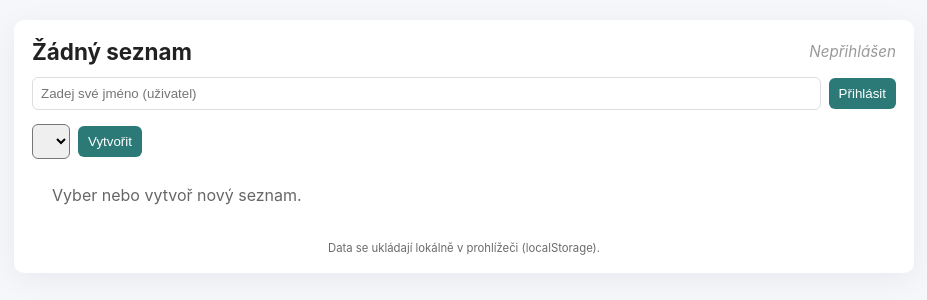
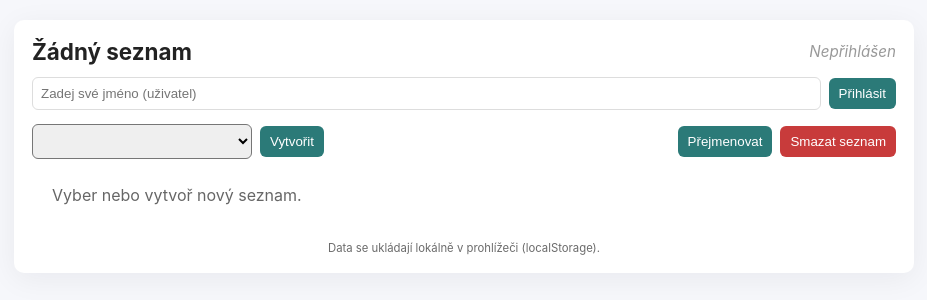
Before and after one commit to kofronadam/frontend-u2, a React (Vite) app: page / in a window 1280 px wide. Shown: the top 300 px of the page, without its empty margins (176-1103 px from the left). Built offline with nearby package versions, Linux system fonts and the light colour scheme.

Commit message:
uprava tlačítek prejmenovat a odebrat

```diff
--- a/src/components/Lists.jsx
+++ b/src/components/Lists.jsx
@@ -1,5 +1,5 @@
 import React, { useState, useEffect } from 'react'
-import Modal from './modal.jsx'
+import Modal from './Modal'
 
 export default function Lists({
   lists,
@@ -15,12 +15,12 @@ export default function Lists({
   const [newName, setNewName] = useState('')
   const [showCreateModal, setShowCreateModal] = useState(false)
 
-  // nové stavy pro rename modal
+
   const [showRenameModal, setShowRenameModal] = useState(false)
   const [renameValue, setRenameValue] = useState('')
 
   useEffect(() => {
-    // když se změní currentList, nastavíme výchozí hodnotu pro rename modal
+
     if (currentList) setRenameValue(currentList.name || '')
     else setRenameValue('')
   }, [currentList])
@@ -60,8 +60,14 @@ export default function Lists({
 
   return (
     <section style={{ marginTop: 14, marginBottom: 6 }}>
-      <div style={{ display: 'flex', gap: 8, alignItems: 'center' }}>
-        <select value={selectedId || ''} onChange={e => onSelect(e.target.value)} style={{ padding: 8, borderRadius: 6 }}>
+      {/* Hlavní řádek: levá část (select + Vytvořit) a pravá část (Přejmenovat / Smazat) */}
+      <div style={{ display: 'flex', justifyContent: 'space-between', alignItems: 'center', gap: 12 }}>
+        <div style={{ display: 'flex', gap: 8, alignItems: 'center', flex: '1 1 auto' }}>
+          <select
+            value={selectedId || ''}
+            onChange={e => onSelect(e.target.value)}
+            style={{ padding: 8, borderRadius: 6, minWidth: 220, flex: '0 0 auto' }}
+          >
             {lists.map(l => (
               <option key={l.id} value={l.id}>
                 {l.name} {l.owner ? ` (vlastník: ${l.owner})` : ''}
@@ -74,20 +80,28 @@ export default function Lists({
           </button>
         </div>
 
-      {currentList && (
-        <div style={{ marginTop: 8, display: 'flex', gap: 8, alignItems: 'center' }}>
-          {/* tlačítko pro otevření rename modalu */}
-          <button onClick={openRename} disabled={!isOwner}>
+        <div style={{ display: 'flex', gap: 8, alignItems: 'center', flex: '0 0 auto' }}>
+          {/* tlačítka napravo */}
+          <button
+            onClick={openRename}
+            disabled={!currentList || !isOwner}
+            title={currentList ? (isOwner ? 'Přejmenovat tento seznam' : 'Pouze vlastník může přejmenovat') : 'Vyber seznam'}
+          >
             Přejmenovat
           </button>
 
-          <button onClick={() => onDeleteCurrent()} className="danger" disabled={!isOwner}>
+          <button
+            onClick={() => onDeleteCurrent()}
+            className="danger"
+            disabled={!currentList || !isOwner}
+            title={currentList ? (isOwner ? 'Smazat tento seznam' : 'Pouze vlastník může smazat') : 'Vyber seznam'}
+          >
             Smazat seznam
           </button>
         </div>
-      )}
+      </div>
 
-      {/* modal pro vytváření nového seznamu */}
+      {/* Modal pro vytváření nového seznamu */}
       <Modal
         isOpen={showCreateModal}
         title="Vytvořit nový seznam"
@@ -111,7 +125,7 @@ export default function Lists({
         </div>
       </Modal>
 
-      {/* modal pro přejmenování aktuálního seznamu */}
+      {/* Modal pro přejmenování aktuálního seznamu */}
       <Modal
         isOpen={showRenameModal}
         title="Přejmenovat seznam"
```
Lines whose indentation alone changed are shown as unchanged.
